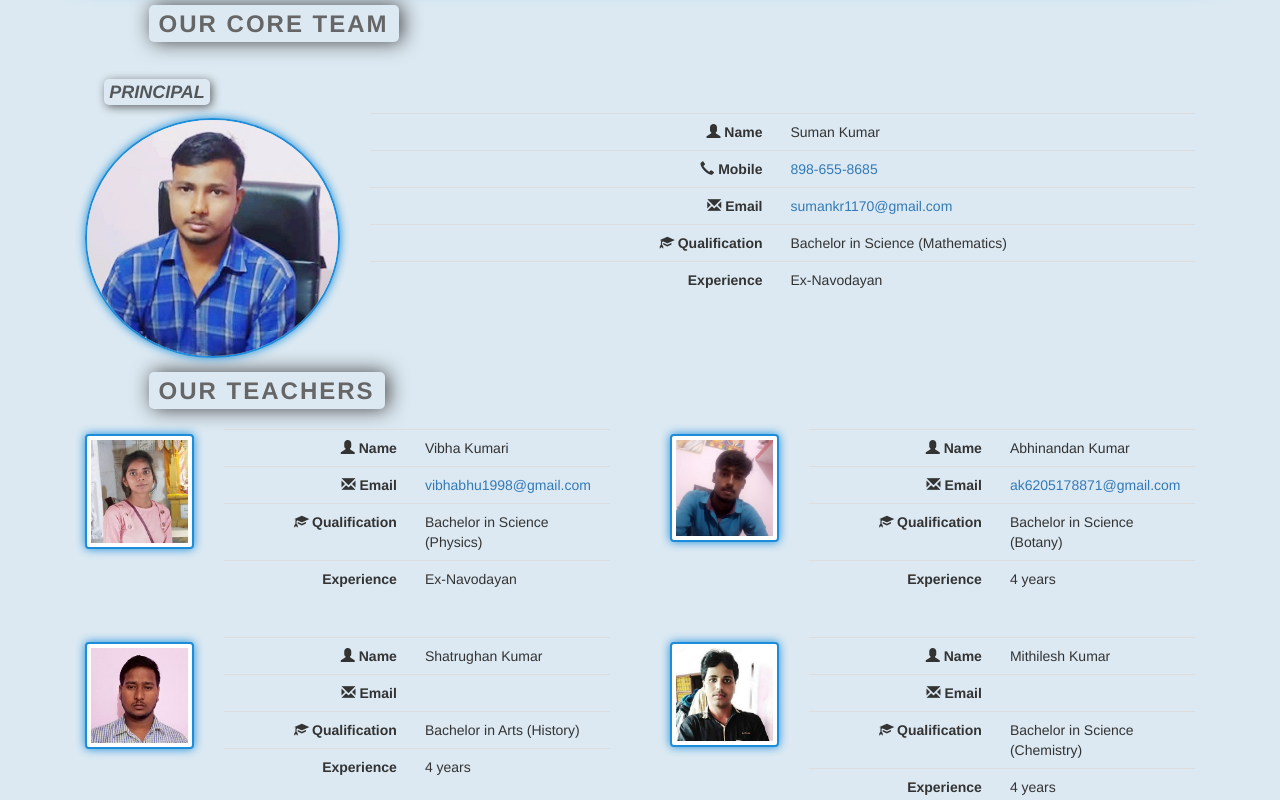
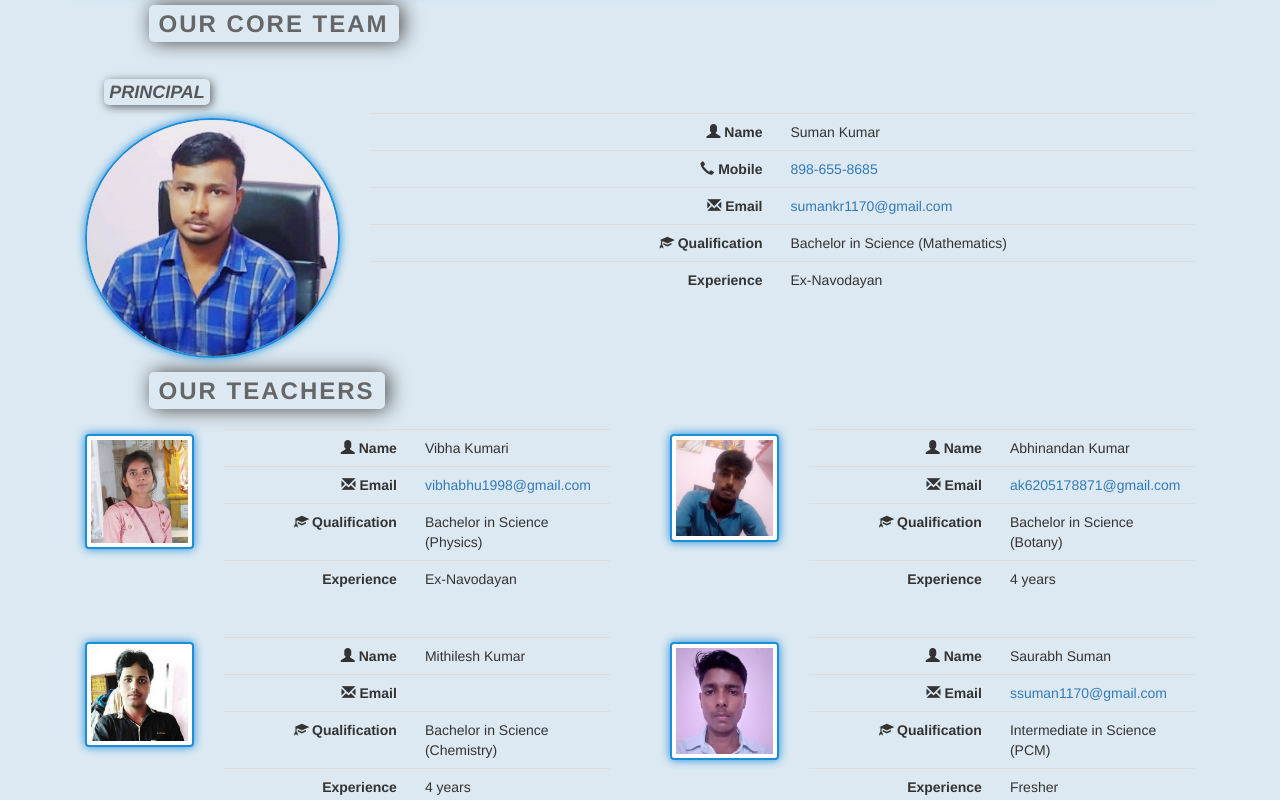
Before and after one commit to rspublicschool/rspublicschool.github.io, a plain HTML site: page index.html in a window 1280 px wide. Shown: the part 2744-3544 px from the top of the page. Drawn offline with nearby package versions, Linux system fonts and the light colour scheme; a web font is replaced by a local one.

Commit message:
Update index.html

```diff
--- a/index.html
+++ b/index.html
@@ -158,7 +158,7 @@
 			<div class="col-sm-8">
 				<div class="text">
 					<p>"Education is a shared commitment between dedicated teachers, motivated students and enthusiastic parents with high expectations"</p>
-				<p>As a Principal of Residential Sarvodaya public school District- Supaul, I extend hearty welcome to our school. Residential Sarvodaya public school works on student centric approach which offers rewarding educational experiences to all who choose to focus on excellence. It addresses the contemporary needs of the learners by successfully creating a dynamic environment to trigger learning experiences and awakening the natural curiosity of the young minds and thereby facilitating the art of teaching. It aims at the commitments to nurture and equip young learners with the uncommon ability to become confident, sensitive, socially committed and to develop as an all round individuals.</p>
+				<p>As a Principal of Residential Srijan public school District- Supaul, I extend hearty welcome to our school. Residential Srijan public school works on student centric approach which offers rewarding educational experiences to all who choose to focus on excellence. It addresses the contemporary needs of the learners by successfully creating a dynamic environment to trigger learning experiences and awakening the natural curiosity of the young minds and thereby facilitating the art of teaching. It aims at the commitments to nurture and equip young learners with the uncommon ability to become confident, sensitive, socially committed and to develop as an all round individuals.</p>
 				<p>Our commitment on holistic approach where each learner finds identity, meaning and purpose through connection to the natural world with spiritual values, keeps the flame of learning alive</p>
 				</div>
 			</div>
@@ -168,7 +168,7 @@
 
 
 		<h3 class="text-center"><span>The R.S.P.S. Family: <br>Building on Collective Strength</span></h3>
-		<p>the Residential Sarvodaya public school Society has developed with a spirit and a vision. Today it stands as a citadel of learning and a harbinger of quality consciousness, committed to developing the minds and initiatives of children. The family is growing every day. The core schools have been set up by the Society and schools under aegis of the Residential Sarvodaya public school Society have been established globally in collaboration with concerned public, private sector undertakings and individual entrepreneurs. Believing that quality education is the high road to both individual and national progress, the Society has proved to be a significant trend setter in the field of school education.</p>
+		<p>the Residential Srijan public school Society has developed with a spirit and a vision. Today it stands as a citadel of learning and a harbinger of quality consciousness, committed to developing the minds and initiatives of children. The family is growing every day. The core schools have been set up by the Society and schools under aegis of the Residential Srijan public school Society have been established globally in collaboration with concerned public, private sector undertakings and individual entrepreneurs. Believing that quality education is the high road to both individual and national progress, the Society has proved to be a significant trend setter in the field of school education.</p>
 	</div>
 
 	<div id="admission" class="container">
@@ -356,33 +356,6 @@
 
 			<div class="col-md-6">
 				<div class="col-xs-3 text-center">
-					<img src="images/staff/shatrughan.jpeg" alt="teacher" class="img-thumbnail" width="100%">
-				</div>
-				<div class="col-xs-9">
-					<table class="table">
-						<tr>
-							<th><span class="glyphicon glyphicon-user"></span> Name</th>
-							<td>Shatrughan Kumar</td>
-						</tr>
-
-						<tr>
-							<th><span class="glyphicon glyphicon-envelope"></span> Email</th>
-							<td></td>
-						</tr>
-						<tr>
-							<th><span class="glyphicon glyphicon-education"></span> Qualification</th>
-							<td>Bachelor in Arts (History)</td>
-						</tr>
-						<tr>
-							<th>Experience</th>
-							<td>4 years</td>
-						</tr>
-					</table>
-				</div>
-			</div>
-
-			<div class="col-md-6">
-				<div class="col-xs-3 text-center">
 					<img src="images/staff/mithilesh.jpeg" alt="teacher" class="img-thumbnail" width="100%">
 				</div>
 				<div class="col-xs-9">
@@ -456,7 +429,7 @@
 							Kishanpur, Supaul,&nbsp;PIN&nbsp;-&nbsp;852138
 						</address>
 						<a href="tel:898-655-8685"><i class="glyphicon glyphicon-earphone"></i> 898-655-8685</a><br>
-						<a href="mailto:rspublicschool170@gmail.com"><i class="glyphicon glyphicon-envelope"></i> rspublicschool1170@gmail.com</a>
+						<a href="mailto:rsps1170@gmail.com"><i class="glyphicon glyphicon-envelope"></i> rsps1170@gmail.com</a>
 						<hr width="80%" class="visible-xs">
 					</div>
 				</div>
```
